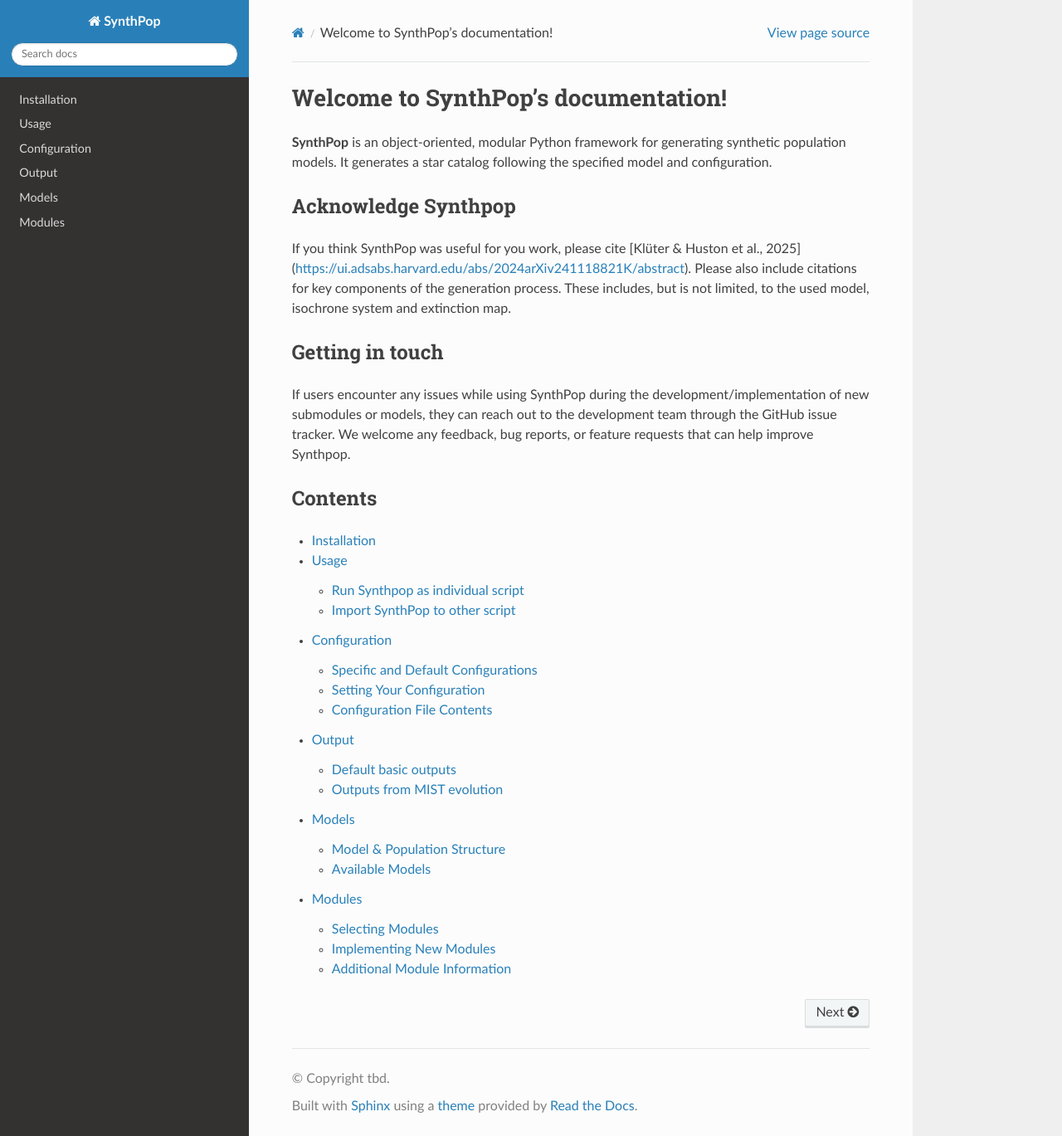
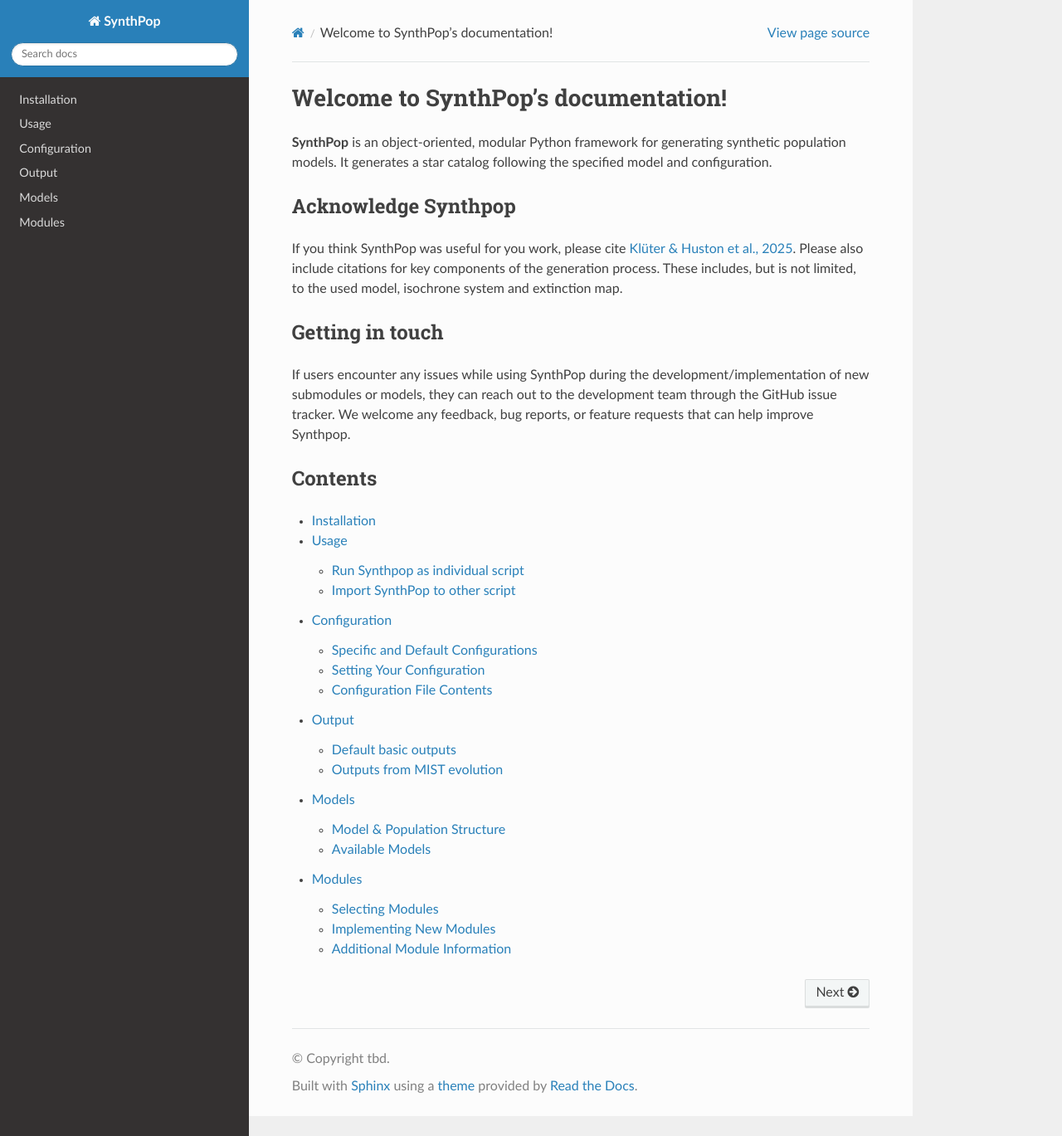
Before and after one commit to synthpop-galaxy/synthpop, a Sphinx documentation site: the page built from docs/source/index.rst, in a window 1280 px wide and 1369 px high. Shown: the whole window at 83% size. Built offline with Sphinx 7.4.7 and the Read the Docs theme 3.1.0, drawn with Linux system fonts in a browser that asks for light colours; pages that are not in the unit, such as notebooks, are missing from menus.

Commit message:
Update index.rst

```diff
--- a/docs/source/index.rst
+++ b/docs/source/index.rst
@@ -7,7 +7,7 @@
 
 Acknowledge Synthpop
 --------------------
-If you think SynthPop was useful for you work, please cite [Klüter & Huston et al., 2025](https://ui.adsabs.harvard.edu/abs/2024arXiv241118821K/abstract).
+If you think SynthPop was useful for you work, please cite `Klüter & Huston et al., 2025 <https://ui.adsabs.harvard.edu/abs/2024arXiv241118821K/abstract>`_.
 Please also include citations for key components of the generation process.
 These includes, but is not limited, to the used model, isochrone system and extinction map.
 
```
